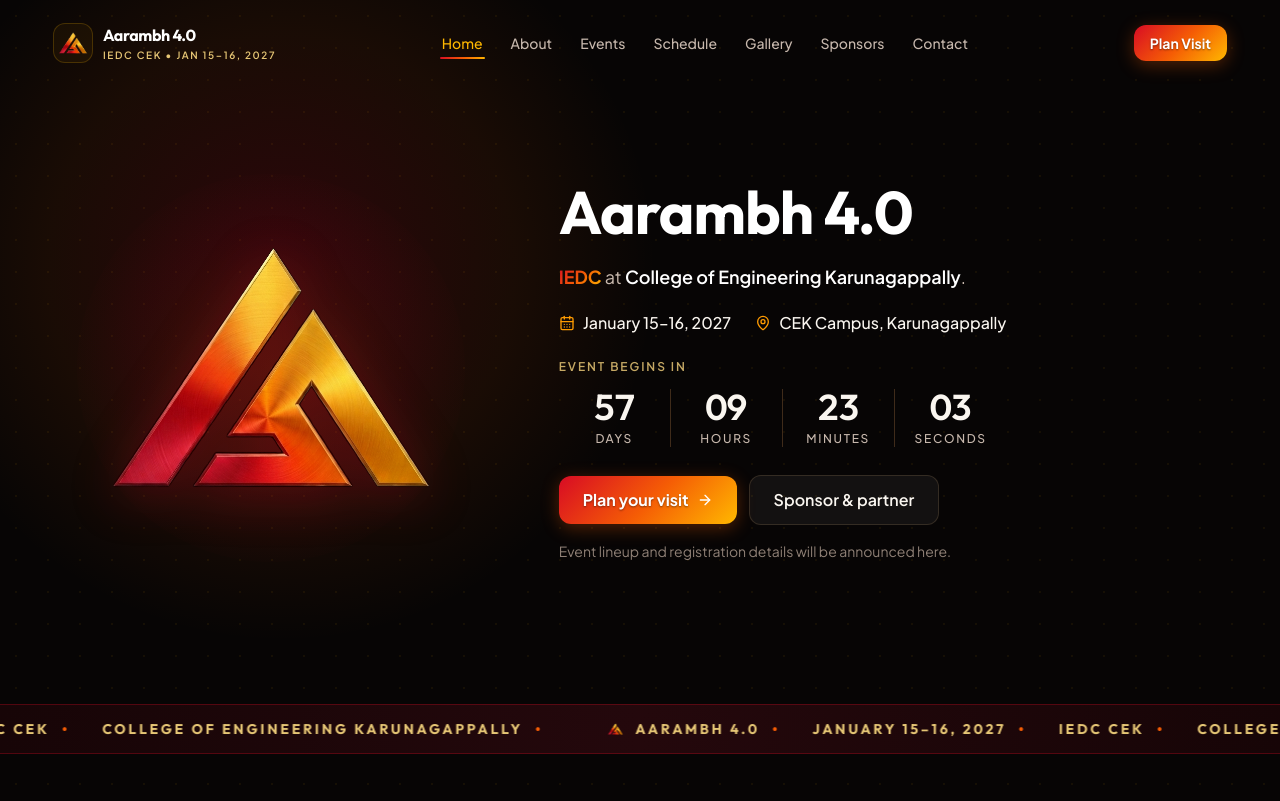
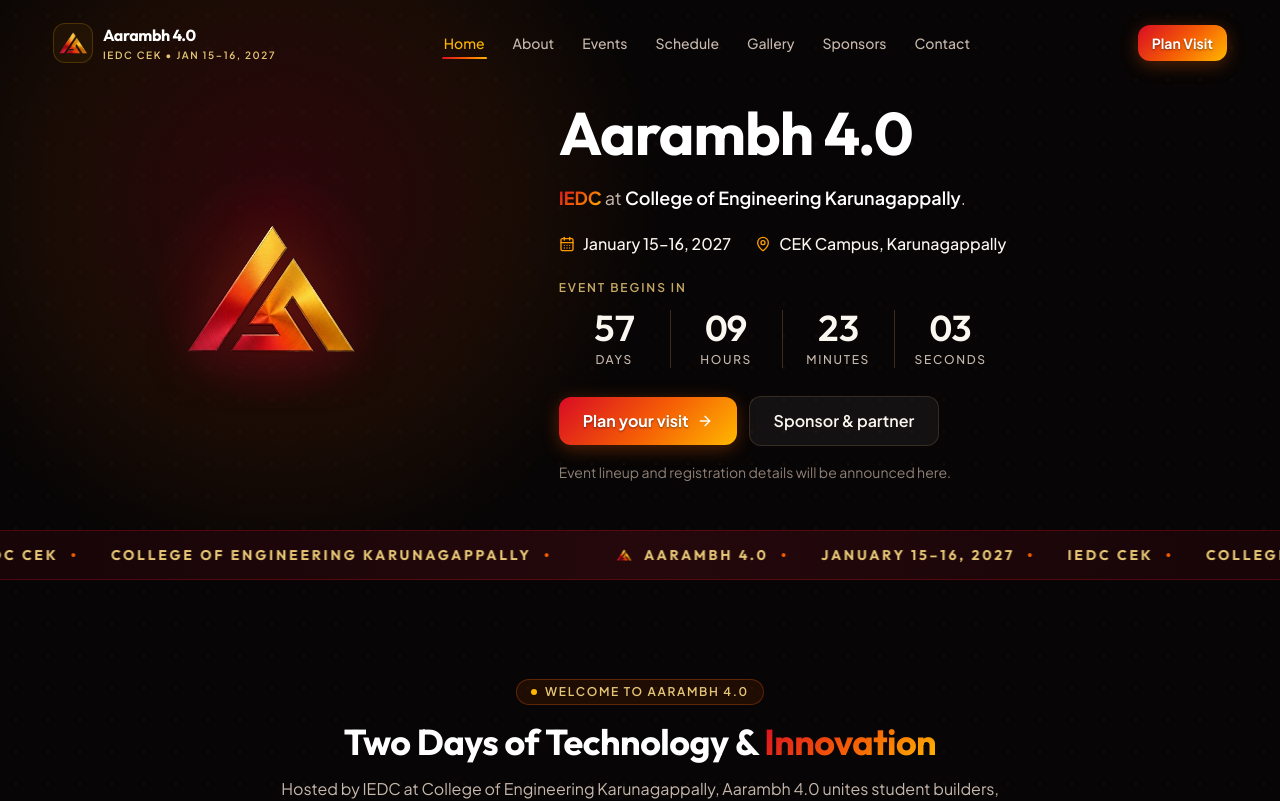
Before and after one commit to abhishekr-git/aarambh4.0, a Next.js app: page / in a window 1280 px wide. Shown: the top 801 px of the page. Built offline with nearby package versions, Linux system fonts and the light colour scheme.

Commit message:
Support Android Chrome desktop site mode with min-900px breakpoint and bounded hero height

```diff
--- a/src/components/layout/Navbar.tsx
+++ b/src/components/layout/Navbar.tsx
@@ -89,8 +89,8 @@ export function Navbar() {
             </div>
           </Link>
 
-          {/* Desktop Navigation Links */}
-          <nav className="hidden items-center gap-1 lg:flex" aria-label="Main navigation">
+          {/* Desktop Navigation Links — Shown on desktop-width viewports (>=900px, including Android Desktop mode & laptops) */}
+          <nav className="hidden items-center gap-1 min-[900px]:flex" aria-label="Main navigation">
             {NAV_LINKS.map((link) => {
               const active =
                 link.href === "/"
@@ -101,7 +101,7 @@ export function Navbar() {
                 <Link
                   key={link.href}
                   href={link.href}
-                  className={`relative rounded-lg px-3 py-1.5 text-sm font-medium transition-colors ${
+                  className={`relative rounded-lg px-2.5 py-1.5 text-xs lg:px-3 lg:text-sm font-medium transition-colors ${
                     active
                       ? "text-[var(--brand-secondary)]"
                       : "text-[var(--text-secondary)] hover:text-white"
@@ -126,7 +126,7 @@ export function Navbar() {
           <div className="flex items-center gap-2.5">
             <Link
               href={headerCta.href}
-              className="btn-brand hidden rounded-xl px-4 py-2 text-xs font-bold sm:text-sm lg:inline-flex"
+              className="btn-brand hidden rounded-xl px-3.5 py-2 text-xs font-bold sm:text-sm min-[900px]:inline-flex"
             >
               {headerCta.label}
             </Link>
@@ -136,7 +136,7 @@ export function Navbar() {
               onClick={() => setMobileOpen((prev) => !prev)}
               aria-label={mobileOpen ? "Close navigation menu" : "Open navigation menu"}
               aria-expanded={mobileOpen}
-              className="flex h-11 w-11 min-h-[44px] min-w-[44px] items-center justify-center rounded-xl border border-[var(--border-subtle)] bg-white/5 text-white transition-colors hover:border-[var(--border-strong)] lg:hidden"
+              className="flex h-11 w-11 min-h-[44px] min-w-[44px] items-center justify-center rounded-xl border border-[var(--border-subtle)] bg-white/5 text-white transition-colors hover:border-[var(--border-strong)] min-[900px]:hidden"
             >
               {mobileOpen ? <X className="h-5 w-5" /> : <Menu className="h-5 w-5" />}
             </button>
@@ -152,7 +152,7 @@ export function Navbar() {
                 animate={{ opacity: 1 }}
                 exit={{ opacity: 0 }}
                 onClick={() => setMobileOpen(false)}
-                className="fixed inset-0 -z-10 bg-black/70 backdrop-blur-sm lg:hidden"
+                className="fixed inset-0 -z-10 bg-black/70 backdrop-blur-sm min-[900px]:hidden"
                 aria-hidden="true"
               />
               <motion.nav
@@ -161,7 +161,7 @@ export function Navbar() {
                 exit={{ opacity: 0, y: -8, scale: 0.98 }}
                 transition={{ duration: 0.18 }}
                 aria-label="Mobile navigation"
-                className="mt-2 max-h-[calc(100dvh-5.5rem)] overflow-y-auto rounded-2xl border border-[var(--border-subtle)] bg-[var(--bg-secondary)]/98 p-3 shadow-2xl lg:hidden"
+                className="mt-2 max-h-[calc(100dvh-5.5rem)] overflow-y-auto rounded-2xl border border-[var(--border-subtle)] bg-[var(--bg-secondary)]/98 p-3 shadow-2xl min-[900px]:hidden"
               >
                 <div className="flex flex-col gap-1">
                   {NAV_LINKS.map((link) => {
--- a/src/components/sections/HeroSection.tsx
+++ b/src/components/sections/HeroSection.tsx
@@ -14,7 +14,7 @@ export function HeroSection() {
   return (
     <section
       aria-label="Festival Introduction"
-      className="relative flex min-h-[88svh] items-center overflow-x-clip pt-16 pb-8 sm:pt-20 sm:pb-12 lg:min-h-[88svh] lg:pt-24 lg:pb-16"
+      className="relative flex items-center overflow-x-clip pt-20 pb-10 sm:pt-24 sm:pb-12 min-[900px]:pt-28 min-[900px]:pb-14"
     >
       {/* Ambient Glow Concentrated Around the Left Emblem Column */}
       <div
@@ -27,15 +27,15 @@ export function HeroSection() {
       />
 
       <div className="mx-auto w-full max-w-7xl px-4 sm:px-6 lg:px-8">
-        <div className="grid grid-cols-1 items-center gap-6 sm:gap-10 lg:grid-cols-12 lg:gap-12">
-          {/* Emblem Column: Compact on mobile, spacious and prominent on desktop */}
+        <div className="grid grid-cols-1 items-center gap-8 min-[900px]:grid-cols-12 min-[900px]:gap-12">
+          {/* Emblem Column: Compact on mobile, spacious and prominent on desktop-width viewports (>=900px) */}
           <motion.div
             initial={prefersReduced ? false : { opacity: 0, scale: 0.96 }}
             animate={{ opacity: 1, scale: 1 }}
             transition={{ duration: 0.5, ease: [0.22, 1, 0.36, 1] }}
-            className="flex flex-col items-center justify-center lg:col-span-5"
+            className="flex flex-col items-center justify-center min-[900px]:col-span-5"
           >
-            <div className="relative flex w-full max-w-[140px] items-center justify-center sm:max-w-[220px] lg:max-w-[340px]">
+            <div className="relative flex w-full max-w-[140px] items-center justify-center sm:max-w-[180px] min-[900px]:max-w-[340px]">
               {/* Subtle emblem rim glow */}
               <div
                 className="pointer-events-none absolute -inset-6 rounded-full opacity-60"
@@ -51,18 +51,18 @@ export function HeroSection() {
                 width={677}
                 height={677}
                 priority
-                sizes="(max-width: 640px) 140px, (max-width: 1024px) 220px, 340px"
+                sizes="(max-width: 640px) 140px, (max-width: 899px) 180px, 340px"
                 className="relative z-10 h-auto w-full object-contain drop-shadow-[0_8px_24px_rgba(216,11,36,0.25)] transition-transform duration-300 ease-out hover:scale-[1.02]"
               />
             </div>
           </motion.div>
 
-          {/* Text & Content Column: All aligned to one crisp left edge */}
+          {/* Text & Content Column: Vertically centered beside the emblem on desktop */}
           <motion.div
             initial={prefersReduced ? false : { opacity: 0, y: 14 }}
             animate={{ opacity: 1, y: 0 }}
             transition={{ duration: 0.5, delay: 0.05, ease: [0.22, 1, 0.36, 1] }}
-            className="flex flex-col items-start text-left lg:col-span-7"
+            className="flex flex-col items-start text-left min-[900px]:col-span-7"
           >
             {/* H1: Aarambh 4.0 */}
             <h1 className="text-3xl font-extrabold tracking-tight text-white sm:text-5xl lg:text-6xl">
```
